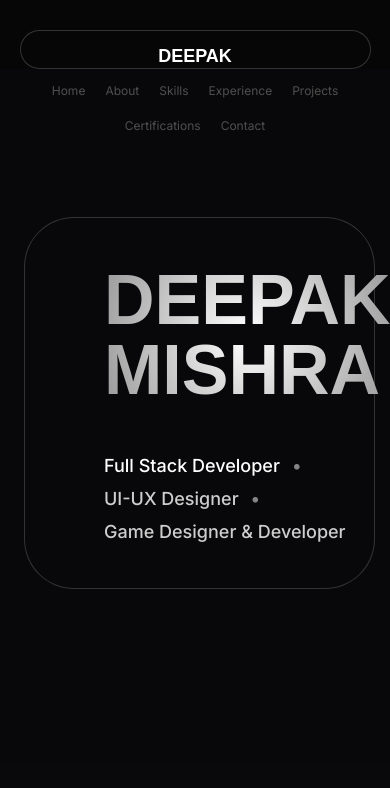
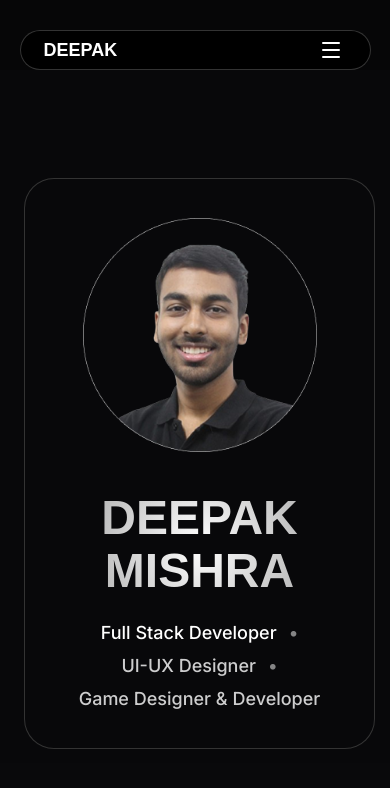
Before and after one commit to interterrestrial/Deepak-Portfolio, a Next.js app: page / in a window 390 px wide. Shown: the top 788 px of the page. Built offline with nearby package versions, Linux system fonts and the light colour scheme; a web font is replaced by a local one.

Commit message:
Added responsiveness to Navbar and Hero section

```diff
--- a/src/components/Hero.module.css
+++ b/src/components/Hero.module.css
@@ -1,15 +1,15 @@
 .hero {
     width: 1238px;
-    height: 372px;
+    min-height: 372px;
     max-width: 90vw;
-    margin: 100px auto 0 auto;
+    margin: 80px auto 0 auto;
     border-radius: 50px;
     box-shadow: inset 0 0 0 1px #333333;
     background-color: transparent;
     display: flex;
     align-items: center;
     justify-content: space-between;
-    padding: 0 80px;
+    padding: 40px 80px;
     box-sizing: border-box;
 }
 
@@ -24,7 +24,7 @@
     font-size: 70px;
     font-weight: 900;
     margin: 0;
-    line-height: 1;
+    line-height: 1.1;
     background: radial-gradient(circle, #FFFFFF 0%, #999999 100%);
     -webkit-background-clip: text;
     -webkit-text-fill-color: transparent;
@@ -68,6 +68,34 @@
 .profileImage {
     width: 20vw;
     height: auto;
-    max-width: 300px;
     object-fit: contain;
 }
+
+@media (max-width: 992px) {
+    .hero {
+        flex-direction: column-reverse;
+        padding: 40px 24px;
+        gap: 40px;
+        margin-top: 60px;
+        text-align: center;
+        border-radius: 30px;
+    }
+
+    .leftContent {
+        align-items: center;
+        gap: 24px;
+    }
+
+    .title {
+        font-size: 48px;
+    }
+
+    .subtitle {
+        justify-content: center;
+    }
+
+    .profileImage {
+        width: 60vw;
+        max-width: 250px;
+    }
+}
--- a/src/components/Navbar.module.css
+++ b/src/components/Navbar.module.css
@@ -1,16 +1,18 @@
 .navbar {
   width: 722px;
-  height: 39px;
-  max-width: 90vw; /* Responsive constraint */
+  height: 40px;
+  max-width: 90vw;
   margin: 30px auto 0 auto;
   border-radius: 50px;
-  /* Border position inside using box-shadow inset */
   box-shadow: inset 0 0 0 1px #333333;
   display: flex;
   align-items: center;
   justify-content: space-between;
   padding: 16px 24px;
-  background-color: transparent;
+  background-color: #000;
+  box-sizing: border-box;
+  position: relative;
+  z-index: 50;
 }
 
 .logo {
@@ -21,9 +23,19 @@
 .logo a {
   font-family: var(--font-hanuman), serif;
   font-size: 18px;
-  font-weight: 700;
+  font-weight: 800;
   color: #FFFFFF;
   text-decoration: none;
+}
+
+.burgerBtn {
+  display: none;
+  background: none;
+  border: none;
+  cursor: pointer;
+  padding: 4px;
+  align-items: center;
+  justify-content: center;
 }
 
 .navLinks {
@@ -46,14 +58,33 @@
 
 /* Make it responsive for smaller screens */
 @media (max-width: 768px) {
-  .navbar {
+  .burgerBtn {
+    display: flex;
+  }
+
+  .navLinks {
+    display: none;
+    position: absolute;
+    top: 70px;
+    left: 0;
+    width: 100%;
+    background-color: #000;
+    border-radius: 20px;
+    box-shadow: inset 0 0 0 1px #333333;
     flex-direction: column;
-    padding: 16px;
-    gap: 16px;
-    border-radius: 20px;
+    padding: 24px;
+    gap: 20px;
+    box-sizing: border-box;
+    text-align: center;
   }
-  .navLinks {
-    flex-wrap: wrap;
-    justify-content: center;
+
+  .navLinks a {
+    font-size: 16px;
+    width: 100%;
+    padding: 8px 0;
+  }
+
+  .navLinks.showMenu {
+    display: flex;
   }
 }
--- a/src/components/Navbar.tsx
+++ b/src/components/Navbar.tsx
@@ -1,20 +1,35 @@
+"use client";
+
+import { useState } from "react";
 import Link from "next/link";
+import { Menu, X } from "lucide-react";
 import styles from "./Navbar.module.css";
 
 export default function Navbar() {
+  const [isOpen, setIsOpen] = useState(false);
+
+  const toggleMenu = () => {
+    setIsOpen(!isOpen);
+  };
+
   return (
     <nav className={styles.navbar}>
       <div className={styles.logo}>
         <Link href="/">DEEPAK</Link>
       </div>
-      <div className={styles.navLinks}>
-        <Link href="/">Home</Link>
-        <Link href="#about">About</Link>
-        <Link href="#skills">Skills</Link>
-        <Link href="#experience">Experience</Link>
-        <Link href="#projects">Projects</Link>
-        <Link href="#certifications">Certifications</Link>
-        <Link href="#contact">Contact</Link>
+
+      <button className={styles.burgerBtn} onClick={toggleMenu} aria-label="Toggle menu">
+        {isOpen ? <X size={24} color="#FFF" /> : <Menu size={24} color="#FFF" />}
+      </button>
+
+      <div className={`${styles.navLinks} ${isOpen ? styles.showMenu : ""}`}>
+        <Link href="/" onClick={() => setIsOpen(false)}>Home</Link>
+        <Link href="#about" onClick={() => setIsOpen(false)}>About</Link>
+        <Link href="#skills" onClick={() => setIsOpen(false)}>Skills</Link>
+        <Link href="#experience" onClick={() => setIsOpen(false)}>Experience</Link>
+        <Link href="#projects" onClick={() => setIsOpen(false)}>Projects</Link>
+        <Link href="#certifications" onClick={() => setIsOpen(false)}>Certifications</Link>
+        <Link href="#contact" onClick={() => setIsOpen(false)}>Contact</Link>
       </div>
     </nav>
   );
```
